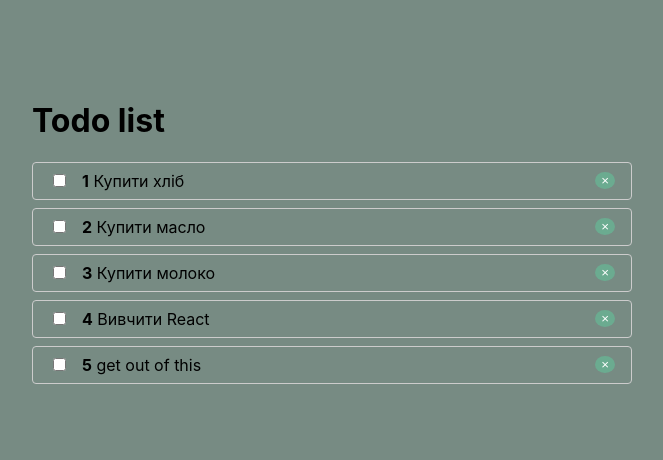
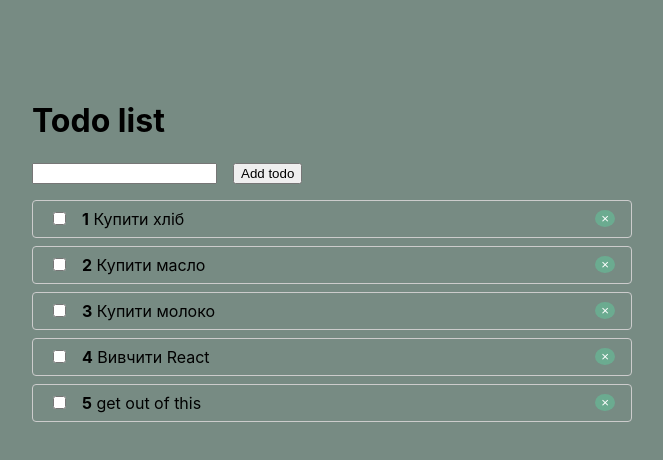
Before and after one commit to Andrewsabatyuk/Todo-list, a React (Create React App) app in the folder todo-list/: page / in a window 1280 px wide. Shown: the top 460 px of the page, without its empty margins (308-971 px from the left). Built offline with nearby package versions, Linux system fonts and the light colour scheme.

Commit message:
v 1.05
almost final project, add new component AddTodo with input for adding new events and submit button

```diff
--- a/todo-list/src/App.js
+++ b/todo-list/src/App.js
@@ -1,6 +1,7 @@
-import React from "react"
-import Todolist from "./Todo/Todolist"
-import Context from './context'
+import React from "react";
+import Todolist from "./Todo/Todolist";
+import Context from "./context";
+import AddTodo from "./Todo/AddTodo";
 
 function App() {
   const [todos, setTodos] = React.useState([
@@ -9,31 +10,38 @@
     { id: 3, completed: false, title: "Купити молоко" },
     { id: 4, completed: false, title: "Вивчити React" },
     { id: 5, completed: false, title: "get out of this" },
-  ])
+  ]);
 
-
-
-  function toggleTodo(id){
-    setTodos(  todos.map( todo =>{
-      if (todo.id === id){
-        todo.completed = !todo.completed
-      }
-      return todo
-    })
-    )
+  function toggleTodo(id) {
+    setTodos(
+      todos.map((todo) => {
+        if (todo.id === id) {
+          todo.completed = !todo.completed;
+        }
+        return todo;
+      })
+    );
   }
 
-  function removeTodo(id){
-  setTodos(todos.filter(todo => todo.id !== id))
+  function removeTodo(id) {
+    setTodos(todos.filter((todo) => todo.id !== id));
+  }
+
+  function addTodo(title) {
+    setTodos(todos.concat([{ title, id: Date.now(), completed: false }]));
   }
 
   return (
-    <Context.Provider value={{removeTodo}}>
-    <div className="wrapper">
-      <h1 className="header-todo">Todo list</h1>
-
-      <Todolist todos={todos}  onToggle={toggleTodo}/>
-    </div>
+    <Context.Provider value={{ removeTodo }}>
+      <div className="wrapper">
+        <h1 className="header-todo">Todo list</h1>
+        <AddTodo onCreate={addTodo} />
+        {todos.length ? (
+          <Todolist todos={todos} onToggle={toggleTodo} />
+        ) : (
+          <p>No todos!</p>
+        )}
+      </div>
     </Context.Provider>
   );
 }
--- /dev/null
+++ b/todo-list/src/Todo/AddTodo.js
@@ -0,0 +1,29 @@
+import React, {useState} from 'react';
+import propTypes from 'prop-types';
+
+function AddTodo({onCreate}){
+    const[value, setValue]= useState('')
+
+    function submitHandler (event){
+        event.preventDefault()
+
+        if (value.trim()){
+           onCreate(value)
+           setValue('')
+        }
+    }
+
+return(
+    <form style={{marginBottom: '1rem'}} onSubmit ={submitHandler} >
+        <input value={value} onChange={event => setValue(event.target.value)} />
+        <button type='submit'>Add todo</button>
+    </form>
+)
+}
+
+
+AddTodo.prototype ={
+    onCreate: propTypes.func.isRequired
+}
+
+export default AddTodo
```
